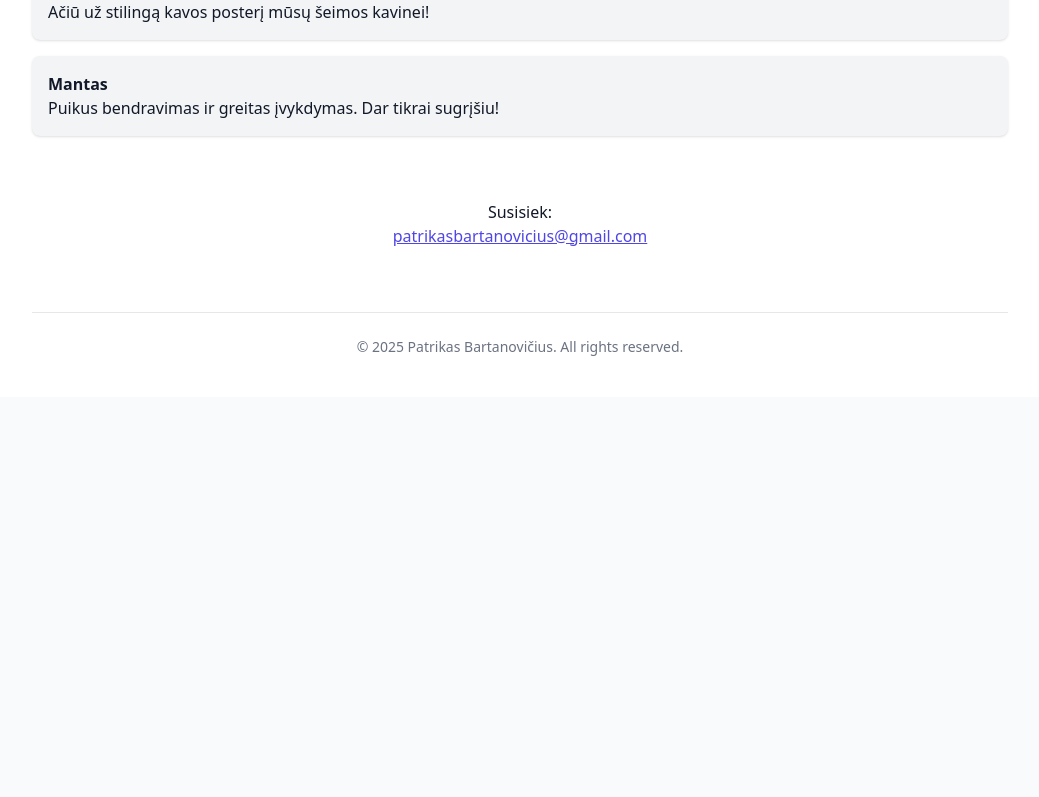
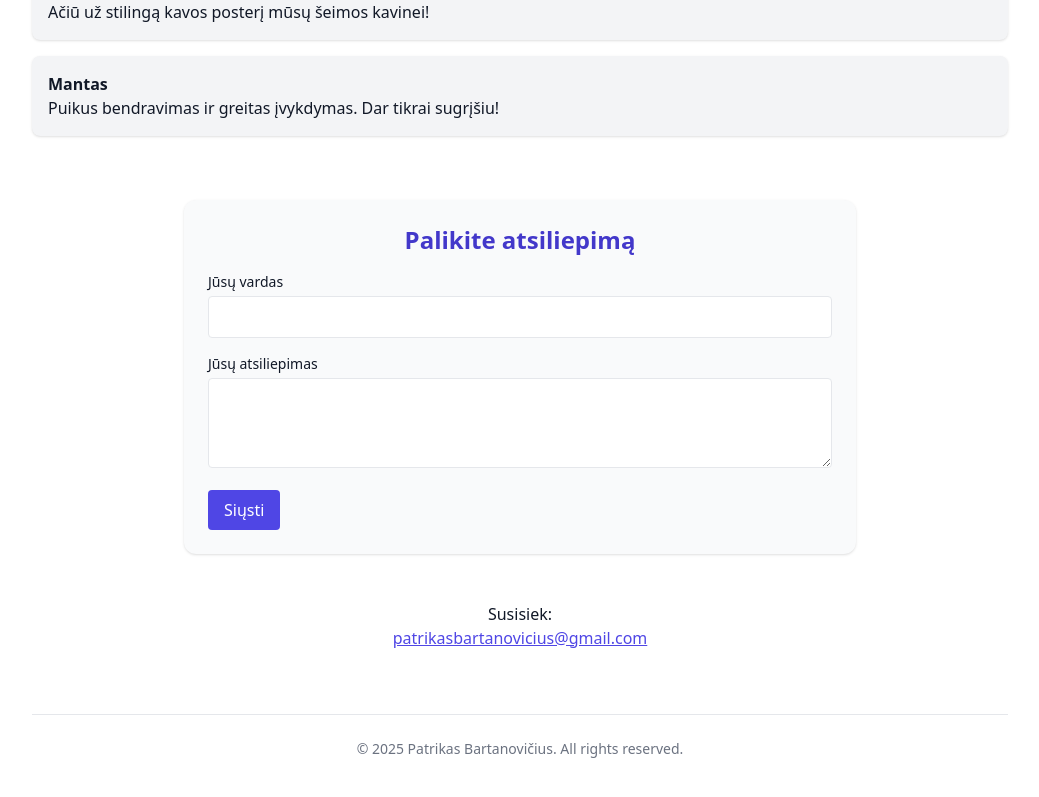
Before and after one commit to TrasherBartd/patrikas-portfolio, a React (Vite) app: page / in a window 1280 px wide. Shown: the part 2398-3195 px from the top of the page, without its empty margins (120-1159 px from the left). Before the commit the page ends 2795 px from the top, so only its background shows below. Built offline with nearby package versions, Linux system fonts and the light colour scheme.

Commit message:
Update Portfolio.jsx

```diff
--- a/src/Portfolio.jsx
+++ b/src/Portfolio.jsx
@@ -113,9 +113,27 @@ export default function Portfolio() {
               </div>
             ))}
           </div>
-        </section>
 
-        <section className="text-center mt-12">
+</section>
+
+<section className="mt-12 max-w-2xl mx-auto bg-gray-50 dark:bg-gray-800 p-6 rounded-xl shadow">
+  <h3 className="text-2xl font-semibold mb-4 text-indigo-700 text-center">{lang === 'lt' ? 'Palikite atsiliepimą' : 'Leave a Testimonial'}</h3>
+  <form onSubmit={(e) => { e.preventDefault(); alert(lang === 'lt' ? 'Atsiliepimas išsiųstas!' : 'Testimonial submitted!'); }} className="space-y-4">
+    <div>
+      <label className="block mb-1 text-sm">{lang === 'lt' ? 'Jūsų vardas' : 'Your name'}</label>
+      <input type="text" required className="w-full p-2 border rounded bg-white dark:bg-gray-700 dark:border-gray-600" />
+    </div>
+    <div>
+      <label className="block mb-1 text-sm">{lang === 'lt' ? 'Jūsų atsiliepimas' : 'Your testimonial'}</label>
+      <textarea rows="3" required className="w-full p-2 border rounded bg-white dark:bg-gray-700 dark:border-gray-600"></textarea>
+    </div>
+    <button type="submit" className="px-4 py-2 bg-indigo-600 text-white rounded hover:bg-indigo-700">
+      {lang === 'lt' ? 'Siųsti' : 'Submit'}
+    </button>
+  </form>
+</section>
+
+<section className="text-center mt-12">
           <p>{lang === "lt" ? "Susisiek: " : "Contact: "}</p>
           <p onClick={copyEmail} className="text-indigo-600 underline cursor-pointer">
             patrikasbartanovicius@gmail.com
```
